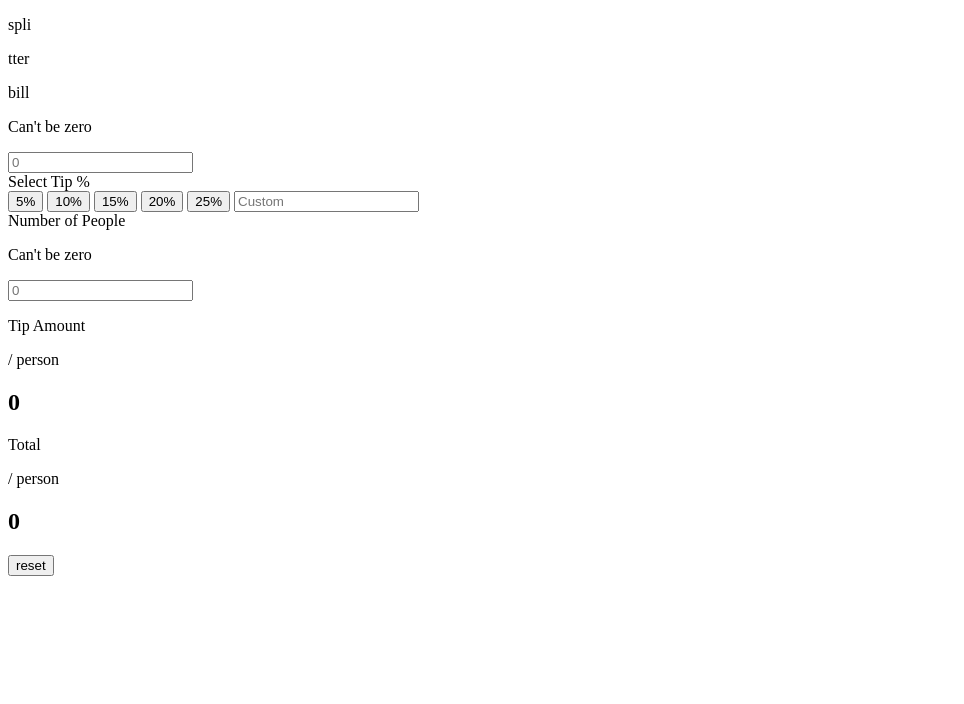
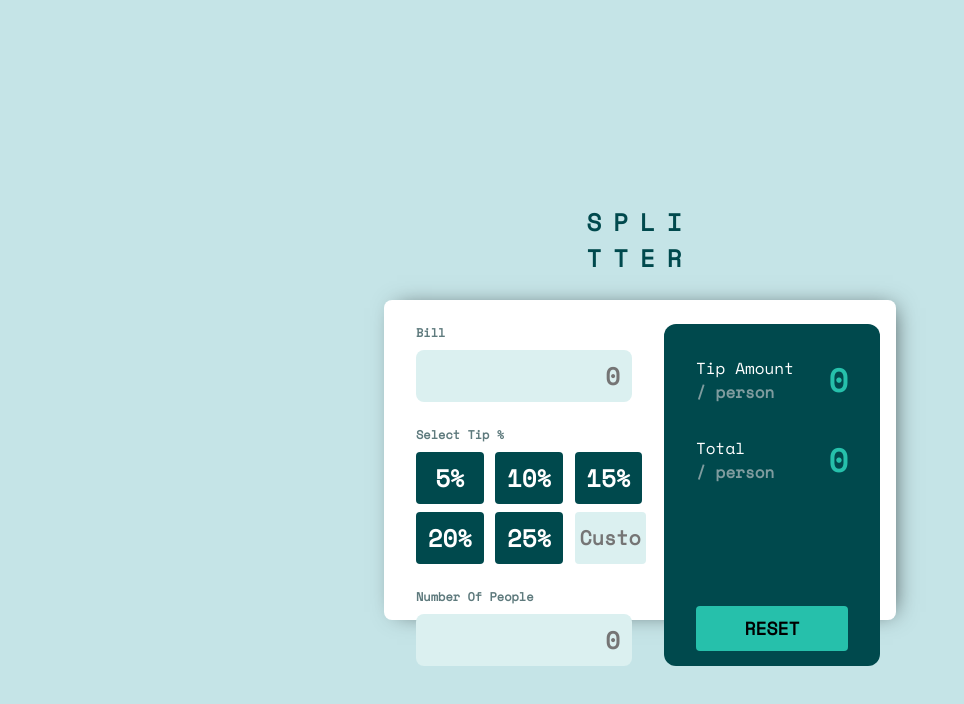
Before and after one commit to Shoyo24/FM-tip-splitter-calculator, a plain HTML site: page index.html in a window 1280 px wide. Shown: the whole page, without its empty margins (0-964 px from the left). Drawn offline with nearby package versions, Linux system fonts and the light colour scheme; the site is published under a folder, as on GitHub Pages, so addresses that start at the root find nothing.

Commit message:
removed src

```diff
--- a/src/index.html
+++ b/index.html
@@ -3,7 +3,7 @@
   <head>
     <meta charset="UTF-8" />
     <meta name="viewport" content="width=device-width, initial-scale=1.0" />
-    <link rel="stylesheet" href="/src/style.css" />
+    <link rel="stylesheet" href="style.css" />
     <title>Frontend Mentor | Tip calculator app</title>
   </head>
   <body>
@@ -58,6 +58,6 @@
       </div>
     </div>
 
-    <script src="/src/main.js"></script>
+    <script src="main.js"></script>
   </body>
 </html>
```
Also changed, not shown: images/favicon-32x32.png (renamed from src/images/favicon-32x32.png), images/icon-dollar.svg (renamed from src/images/icon-dollar.svg), images/icon-person.svg (renamed from src/images/icon-person.svg), images/logo.svg (renamed from src/images/logo.svg), main.js (renamed from src/main.js), style.css (renamed from src/style.css).
